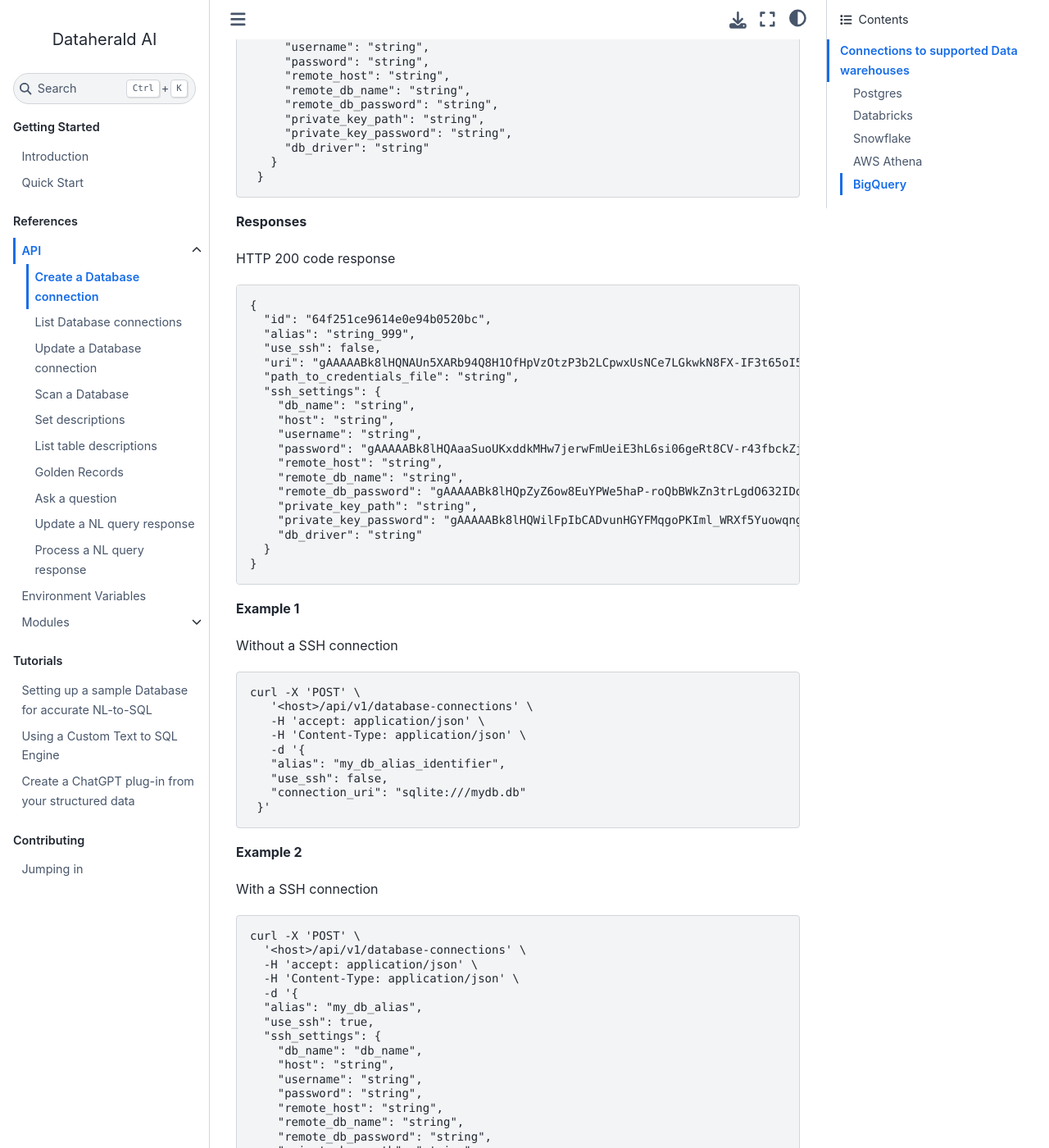
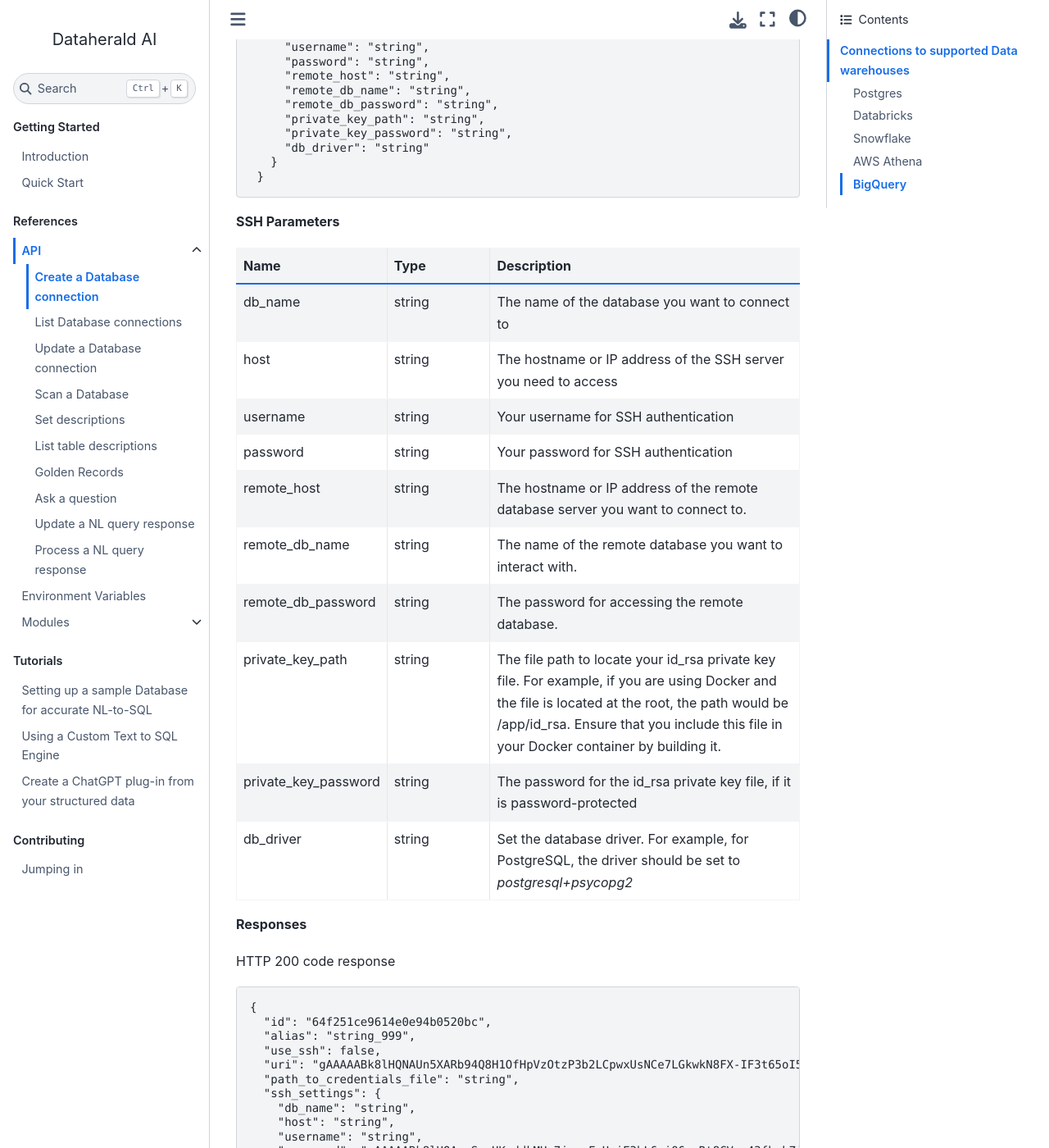
Before and after one commit to Dataherald/dataherald, a Sphinx documentation site: the page built from docs/api.create_database_connection.rst, in a window 1280 px wide and 1400 px high, scrolled down 666 px. Shown: the whole window at 82% size. Built offline with Sphinx 7.4.7 and the Sphinx Book theme 1.1.4, drawn with Linux system fonts in a browser that asks for light colours; some of the changed text lies outside the part shown.

Commit message:
DH-4528 Include descriptions for SSH parameters and provide an example for establishing a schema connection

```diff
--- a/docs/api.create_database_connection.rst
+++ b/docs/api.create_database_connection.rst
@@ -35,6 +35,23 @@ You can find additional details on how to connect to each of the supported data
         "db_driver": "string"
       }
     }
+
+**SSH Parameters**
+
+.. csv-table::
+   :header: "Name", "Type", "Description"
+   :widths: 20, 20, 60
+
+    "db_name", "string", "The name of the database you want to connect to"
+    "host", "string", "The hostname or IP address of the SSH server you need to access"
+    "username", "string", "Your username for SSH authentication"
+    "password", "string", "Your password for SSH authentication"
+    "remote_host", "string", "The hostname or IP address of the remote database server you want to connect to."
+    "remote_db_name", "string", "The name of the remote database you want to interact with."
+    "remote_db_password", "string", "The password for accessing the remote database."
+    "private_key_path", "string", "The file path to locate your id_rsa private key file. For example, if you are using Docker and the file is located at the root, the path would be /app/id_rsa. Ensure that you include this file in your Docker container by building it."
+    "private_key_password", "string", "The password for the id_rsa private key file, if it is password-protected"
+    "db_driver", "string", "Set the database driver. For example, for PostgreSQL, the driver should be set to `postgresql+psycopg2`"
 
 **Responses**
 
@@ -125,6 +142,10 @@ Example::
 
 "connection_uri": postgresql+psycopg2://admin:123456@foo.rds.amazonaws.com:5432/my-database
 
+Specify a schema (If it isn't specified by default it uses `public`)::
+
+"connection_uri": postgresql+psycopg2://<user>:<password>@<host>:<port>/<db-name>?options=-csearch_path=<my-schema>
+
 Databricks
 ^^^^^^^^^^^^
 
```
